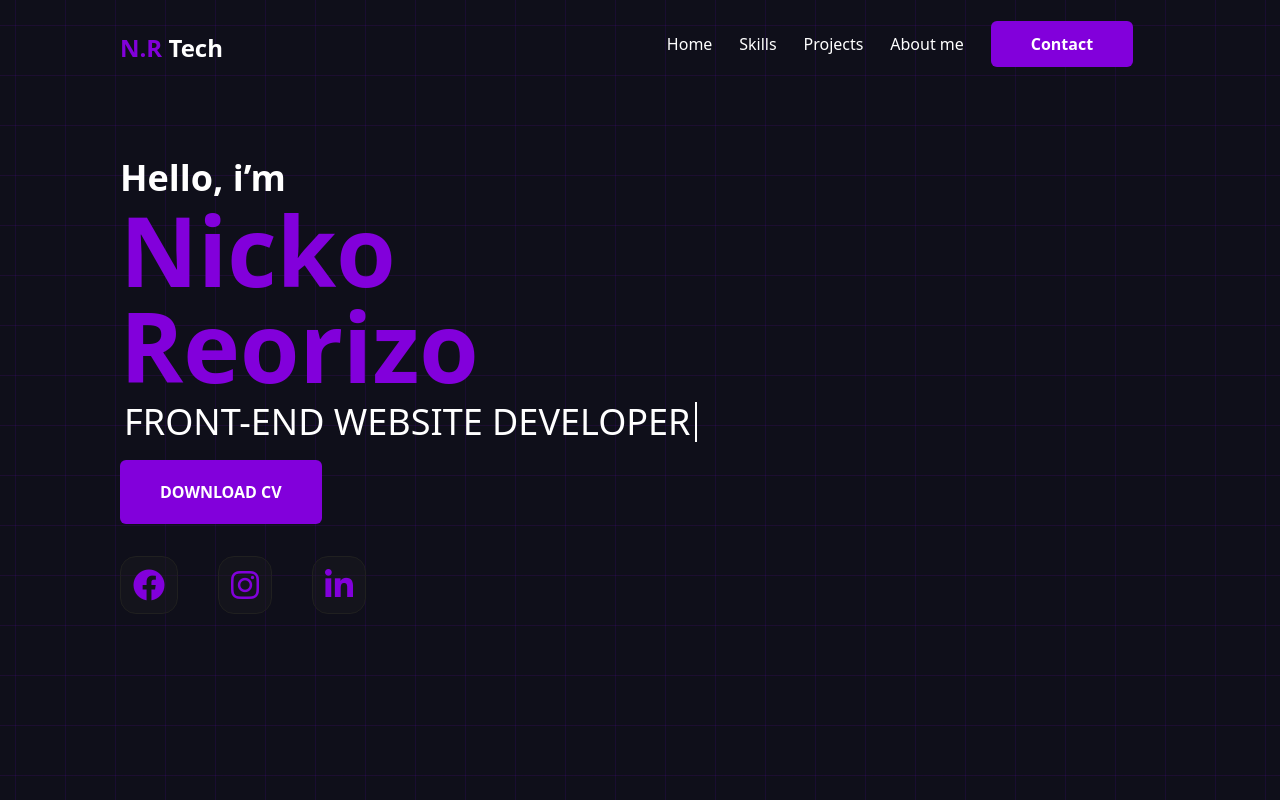
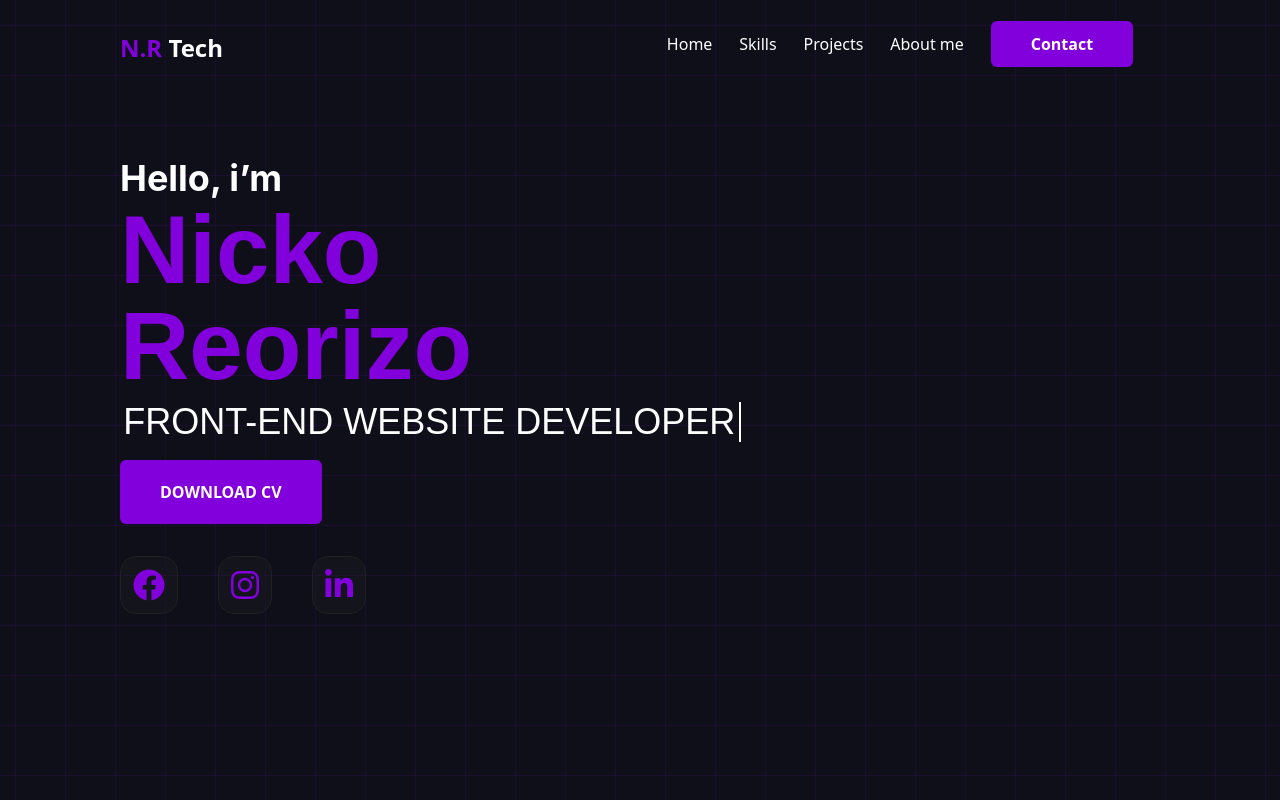
Before and after one commit to Nicko-Reorizo/portfolio-website, a React (Vite) app: page / in a window 1280 px wide. Built offline with nearby package versions, Linux system fonts and the light colour scheme.

Commit message:
'font-files'

```diff
--- a/src/Hero.jsx
+++ b/src/Hero.jsx
@@ -8,9 +8,9 @@ function Hero(props) {
        </div>
         <div className="hero-info">
 
-        <p>Hello, i’m</p>
-        <p>Nicko Reorizo</p>
-        <p>FRONT-END WEBSITE DEVELOPER</p>
+        <p className='inter-bold'>Hello, i’m</p>
+        <p className='montserrat-bold'>Nicko Reorizo</p>
+        <p className='montserrat-thin'>FRONT-END WEBSITE DEVELOPER</p>
         <p></p>
         <button className="cv-button">DOWNLOAD CV</button>
         <p></p>
--- a/src/css/Hero.css
+++ b/src/css/Hero.css
@@ -1,5 +1,7 @@
 @import "tailwindcss";
 @import "./animations.css";
+@import "./fonts.css";
+
 nav{
  @apply grid grid-cols-2 pt-8
   lg:mr-30 lg:ml-30
@@ -21,22 +23,23 @@ section{
   text-center lg:text-left
 }
 .hero-info p:nth-child(1){
-  @apply z-10 text-3xl lg:text-4xl font-bold mt-1 lg:mb-1   text-white;
+
+  @apply z-10 text-3xl lg:text-4xl mt-1 lg:mb-1   text-white;
   opacity: 0;
   animation: fade-in-right 1s ease-out forwards;
   animation-delay: 0s;
 
 }
 .hero-info p:nth-child(2){
-  @apply z-10 text-5xl lg:text-8xl font-bold mt-1 mb-1 text-purple-700;
+  @apply z-10 text-5xl lg:text-8xl mt-1 mb-1 text-purple-700;
   opacity: 0;
     animation: fade-in-right 1s ease-out forwards;
     animation-delay: .3s;
 }
 .hero-info p:nth-child(3){
   @apply overflow-hidden whitespace-nowrap inline-block text-white lg:text-4xl md:text-3xl text-xl mt-1 mb-1 text-center;
-    width: 0; /* same as text length */
-    animation: typing 3s steps(27) forwards, blink .5s step-end infinite alternate;
+    width: 0;
+    animation: typing 3s steps(28) forwards, blink .5s step-end infinite alternate;
     animation-delay: .8s,.8s;
 }
 .cv-button{
--- a/src/css/animations.css
+++ b/src/css/animations.css
@@ -2,7 +2,7 @@
 
 @keyframes typing {
     from { width: 0;}
-    to { width: 28ch }
+    to { width: 31ch }
   }
 
   @keyframes blink {
--- /dev/null
+++ b/src/css/fonts.css
@@ -0,0 +1,30 @@
+@import url('https://fonts.googleapis.com/css2?family=Inter:ital,opsz,wght@0,14..32,100..900;1,14..32,100..900&display=swap');
+
+@import url('https://fonts.googleapis.com/css2?family=Anton&family=Inter:ital,opsz,wght@0,14..32,100..900;1,14..32,100..900&display=swap');
+@import url('https://fonts.googleapis.com/css2?family=Anton&family=Montserrat:ital,wght@0,100..900;1,100..900&display=swap');
+.inter-bold {
+  font-family: "Inter", sans-serif;
+  font-optical-sizing: auto;
+  font-weight: 750;
+  font-style: normal;
+}
+
+.inter-thin {
+  font-family: "Inter", sans-serif;
+  font-optical-sizing: auto;
+  font-weight: 500;
+  font-style: normal;
+}
+
+.montserrat-bold {
+font-family: "Montserrat", sans-serif;
+  font-optical-sizing: auto;
+  font-weight: 750;
+  font-style: normal;
+}
+.montserrat-thin {
+  font-family: "Montserrat", sans-serif;
+  font-optical-sizing: auto;
+  font-weight: 400;
+  font-style: normal;
+}
```
